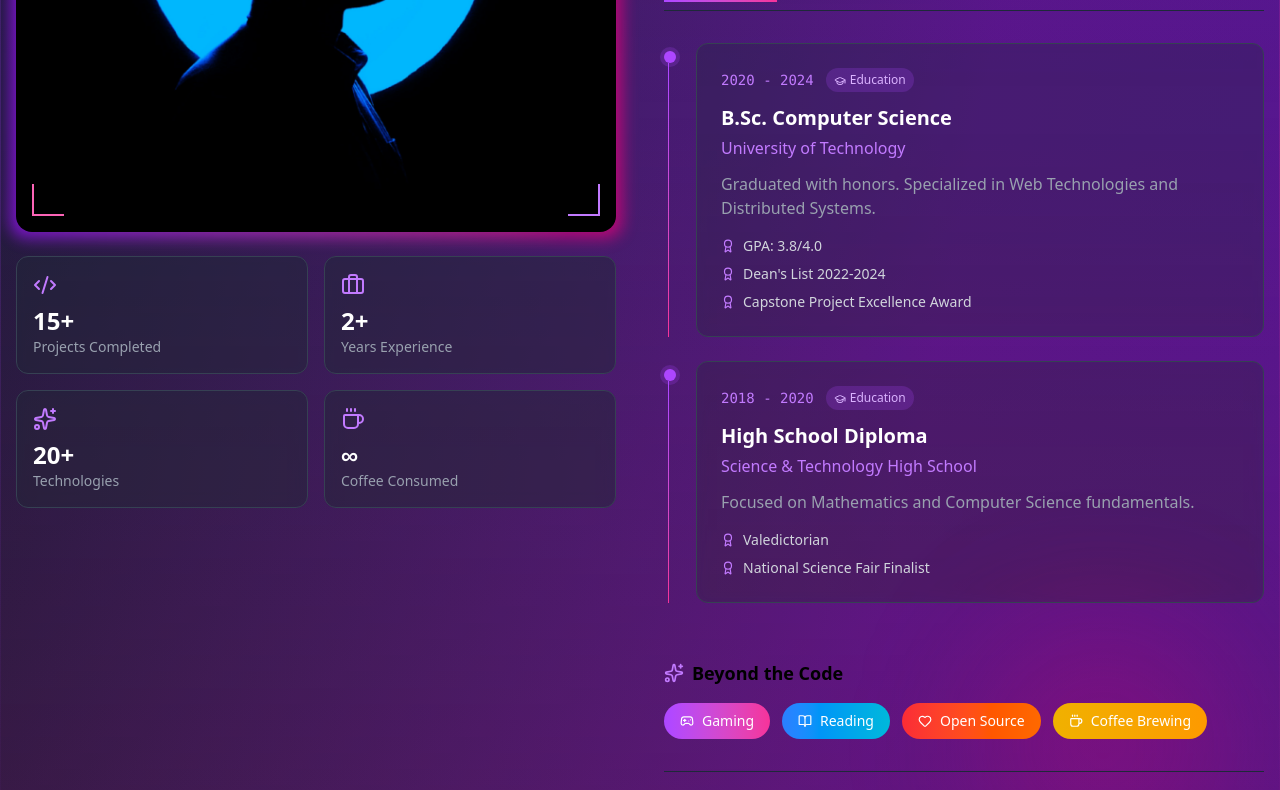
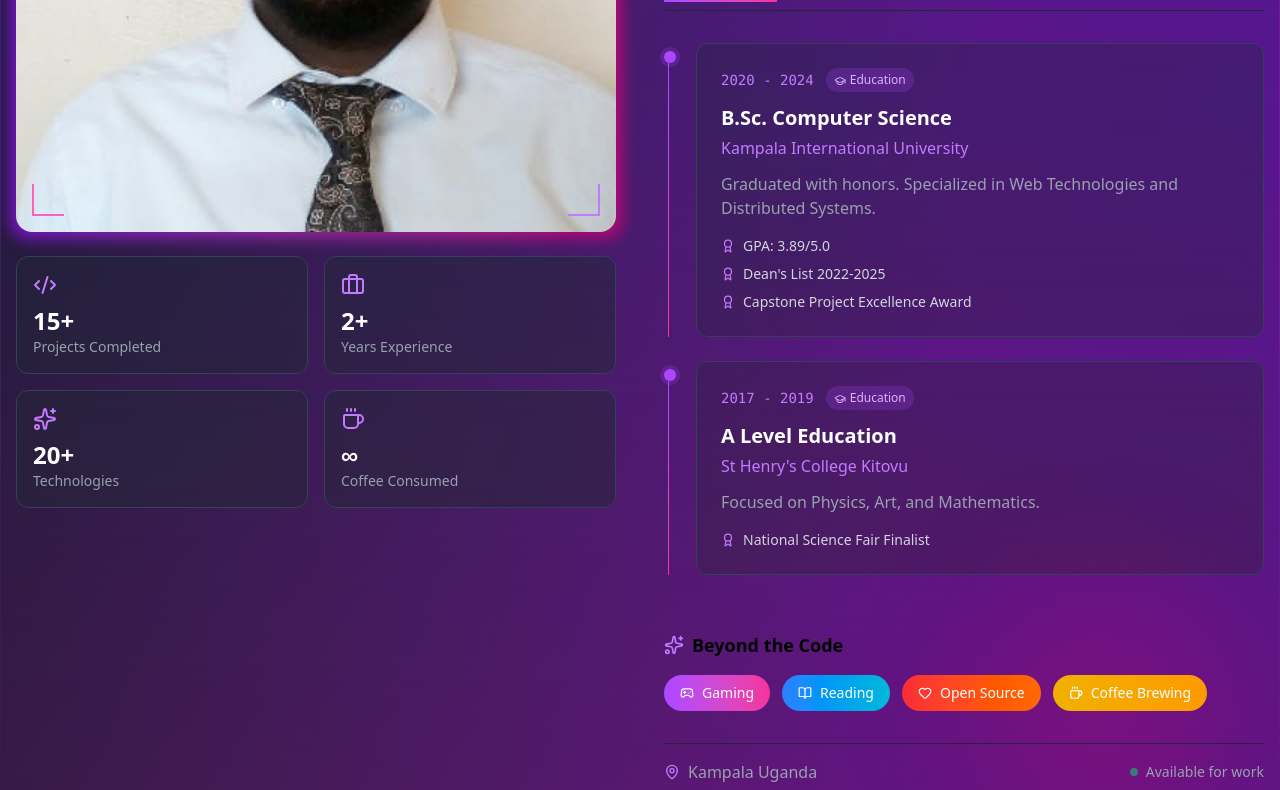
Before and after one commit to MathiasKalanda/mathiaskalanda, a Next.js app: page / in a window 1280 px wide. Shown: the part 1520-2310 px from the top of the page. Built offline with nearby package versions, Linux system fonts and the light colour scheme.

Commit message:
added details

```diff
--- a/src/app/components/sections/About.jsx
+++ b/src/app/components/sections/About.jsx
@@ -37,22 +37,21 @@ export default function About() {
       {
         year: "2020 - 2024",
         title: "B.Sc. Computer Science",
-        institution: "University of Technology",
+        institution: "Kampala International University",
         description:
           "Graduated with honors. Specialized in Web Technologies and Distributed Systems.",
         achievements: [
-          "GPA: 3.8/4.0",
-          "Dean's List 2022-2024",
+          "GPA: 3.89/5.0",
+          "Dean's List 2022-2025",
           "Capstone Project Excellence Award",
         ],
       },
       {
-        year: "2018 - 2020",
-        title: "High School Diploma",
-        institution: "Science & Technology High School",
-        description:
-          "Focused on Mathematics and Computer Science fundamentals.",
-        achievements: ["Valedictorian", "National Science Fair Finalist"],
+        year: "2017 - 2019",
+        title: "A Level Education",
+        institution: "St Henry's College Kitovu",
+        description: "Focused on Physics, Art, and Mathematics.",
+        achievements: ["National Science Fair Finalist"],
       },
     ],
     experience: [
@@ -190,7 +189,7 @@ export default function About() {
               {/* Image container */}
               <div className="relative aspect-square rounded-2xl overflow-hidden bg-gray-900">
                 <Image
-                  src="/profile.jpg"
+                  src="/portfolio.jpeg"
                   alt="Mathias Kalanda"
                   width={600}
                   height={600}
--- a/src/app/components/sections/Contact.jsx
+++ b/src/app/components/sections/Contact.jsx
@@ -77,16 +77,16 @@ export default function Contact() {
     {
       icon: Mail,
       label: "Email",
-      value: "mathias.kalanda@example.com",
-      link: "mailto:mathias.kalanda@example.com",
+      value: "muyombakalanda2@gmail.com",
+      link: "mailto:muyombakalanda2@gmail.com.com",
       color: "from-purple-500 to-pink-500",
       copyable: true,
     },
     {
       icon: Phone,
       label: "Phone",
-      value: "+256 70X XXX XXX", // Uganda format: +256
-      link: "tel:+25670XXXXXXX",
+      value: "+256 769391181", // Uganda format: +256
+      link: "tel:+256769391181",
       color: "from-blue-500 to-cyan-500",
       copyable: true,
     },
--- a/src/app/components/sections/Hero.jsx
+++ b/src/app/components/sections/Hero.jsx
@@ -317,7 +317,7 @@ export default function Hero() {
           {/* Download Resume Button with Sliding Overlay */}
           <motion.div whileHover={{ scale: 1.05 }} whileTap={{ scale: 0.95 }}>
             <Link
-              href="/resume.pdf"
+              href="/cv.pdf"
               className="group relative px-8 py-4 bg-transparent border-2 border-purple-500 rounded-lg text-white font-medium overflow-hidden"
             >
               {/* Background (visible when overlay slides out) */}
```
Also changed, not shown: public/portfolio.jpeg (added), 1 other file (tests, documents, lock files or other folders).
